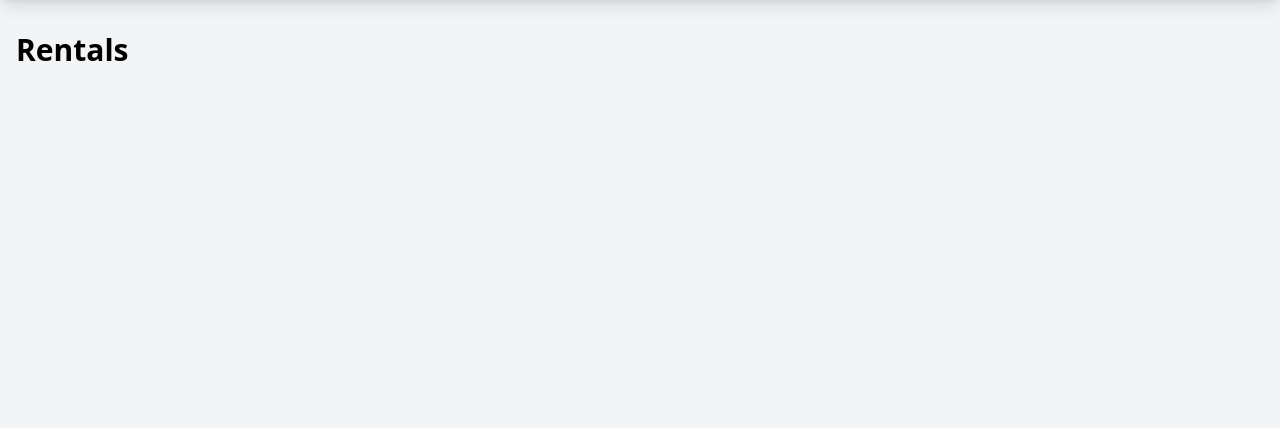
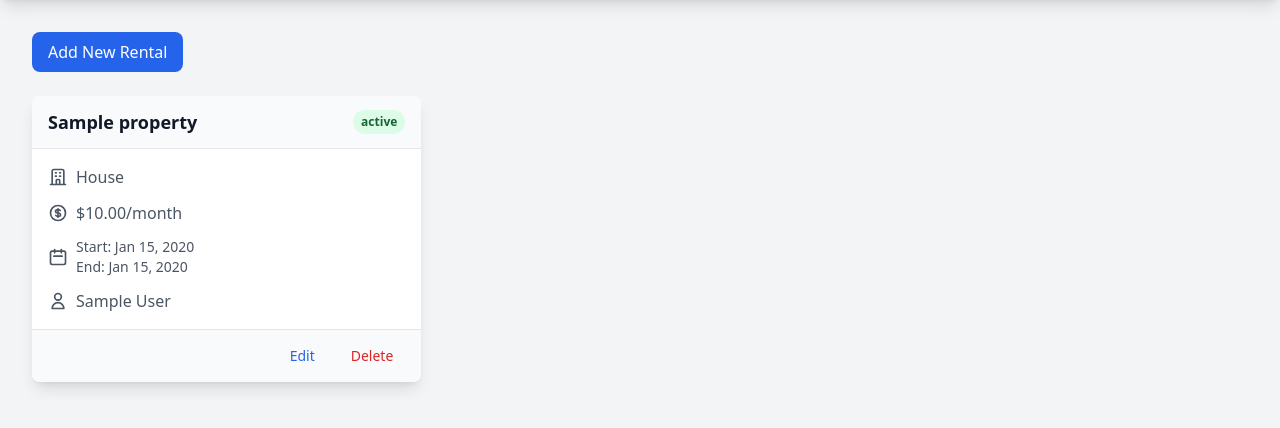
Before and after one commit to TheForgeTeam/prop-tech, a Django app: page /rentals/ in a window 1280 px wide. Shown: the part 64-492 px from the top of the page. Run offline with Django 5.2, Linux system fonts and the light colour scheme; tables that the repository leaves empty hold one stand-in row (values such as "Sample post"); some libraries are stand-ins or nearby versions.

Commit message:
feat: rental tabs cards added

```diff
--- a/real_estate_dashboard/properties/views.py
+++ b/real_estate_dashboard/properties/views.py
@@ -56,7 +56,23 @@ def dashboard(request):
 
 
 def rentals(request):
-    return render(request, 'properties/rentals.html')
+    # Get all rental deals with related property data
+    rental_deals = Deal.objects.filter(
+        deal_type='rent'
+    ).select_related('property', 'property__owner', 'property__owner__user').order_by('-created_at')
+
+    # Get monthly rental counts for the bar chart
+    monthly_rentals = Deal.objects.filter(
+        deal_type='rent'
+    ).extra(select={'month': "strftime('%%Y-%%m', start_date)"}).values('month').annotate(
+        count=Count('id')
+    ).order_by('month')
+
+    context = {
+        'rental_deals': rental_deals,
+        'monthly_data_json': json.dumps(list(monthly_rentals), cls=DecimalEncoder),
+    }
+    return render(request, 'properties/rentals.html', context)
 
 def properties(request):
     return render(request, 'properties/properties.html')
--- a/real_estate_dashboard/templates/properties/rentals.html
+++ b/real_estate_dashboard/templates/properties/rentals.html
@@ -1,8 +1,183 @@
-{% extends 'base.html' %}
+{% extends 'base.html' %} {% block extra_head %}
+<style>
+  .chart-container {
+    position: relative;
+    height: 300px;
+    width: 100%;
+  }
+</style>
+{% endblock %} {% block content %}
+<div class="container mx-auto px-4">
+  <!-- Monthly Rentals Chart -->
+  <!-- <div class="bg-white rounded-lg shadow mb-8">
+    <div class="p-6">
+      <h3 class="text-lg font-semibold mb-4">Monthly Rental Trends</h3>
+      <div class="chart-container">
+        <canvas id="monthlyRentalsChart"></canvas>
+      </div>
+    </div>
+  </div> -->
 
-{% block content %}
-<div class="container mx-auto">
-    <h1 class="text-3xl font-bold mb-6">Rentals</h1>
-    <!-- Content will go here -->
+  <!-- Add Property Button -->
+  <div class="mb-6">
+    <button
+      class="bg-blue-600 text-white px-4 py-2 rounded-lg hover:bg-blue-700 transition-colors"
+    >
+      Add New Rental
+    </button>
+  </div>
+
+  <!-- Rental Cards Grid -->
+  <div class="grid grid-cols-1 md:grid-cols-2 lg:grid-cols-3 gap-6">
+    {% for deal in rental_deals %}
+    <div class="bg-white rounded-lg shadow-lg overflow-hidden">
+      <!-- Card Header -->
+      <div class="bg-gray-50 px-4 py-3 border-b">
+        <div class="flex justify-between items-center">
+          <h3 class="text-lg font-semibold text-gray-900">
+            {{ deal.property.title }}
+          </h3>
+          <span
+            class="px-2 py-1 text-xs font-semibold rounded-full {% if deal.status == 'active' %}bg-green-100 text-green-800 {% elif deal.status == 'pending' %}bg-yellow-100 text-yellow-800 {% else %}bg-gray-100 text-gray-800{% endif %}"
+          >
+            {{ deal.status }}
+          </span>
+        </div>
+      </div>
+
+      <!-- Card Content -->
+      <div class="p-4">
+        <div class="space-y-3">
+          <!-- Property Details -->
+          <div class="flex items-center text-gray-600">
+            <svg
+              class="h-5 w-5 mr-2"
+              fill="none"
+              stroke="currentColor"
+              viewBox="0 0 24 24"
+            >
+              <path
+                stroke-linecap="round"
+                stroke-linejoin="round"
+                stroke-width="2"
+                d="M19 21V5a2 2 0 00-2-2H7a2 2 0 00-2 2v16m14 0h2m-2 0h-5m-9 0H3m2 0h5M9 7h1m-1 4h1m4-4h1m-1 4h1m-5 10v-5a1 1 0 011-1h2a1 1 0 011 1v5m-4 0h4"
+              />
+            </svg>
+            <span>{{ deal.property.property_type|title }}</span>
+          </div>
+
+          <!-- Price -->
+          <div class="flex items-center text-gray-600">
+            <svg
+              class="h-5 w-5 mr-2"
+              fill="none"
+              stroke="currentColor"
+              viewBox="0 0 24 24"
+            >
+              <path
+                stroke-linecap="round"
+                stroke-linejoin="round"
+                stroke-width="2"
+                d="M12 8c-1.657 0-3 .895-3 2s1.343 2 3 2 3 .895 3 2-1.343 2-3 2m0-8c1.11 0 2.08.402 2.599 1M12 8V7m0 1v8m0 0v1m0-1c-1.11 0-2.08-.402-2.599-1M21 12a9 9 0 11-18 0 9 9 0 0118 0z"
+              />
+            </svg>
+            <span class="font-medium"
+              >${{ deal.price|floatformat:2 }}/month</span
+            >
+          </div>
+
+          <!-- Dates -->
+          <div class="flex items-center text-gray-600">
+            <svg
+              class="h-5 w-5 mr-2"
+              fill="none"
+              stroke="currentColor"
+              viewBox="0 0 24 24"
+            >
+              <path
+                stroke-linecap="round"
+                stroke-linejoin="round"
+                stroke-width="2"
+                d="M8 7V3m8 4V3m-9 8h10M5 21h14a2 2 0 002-2V7a2 2 0 00-2-2H5a2 2 0 00-2 2v12a2 2 0 002 2z"
+              />
+            </svg>
+            <div class="text-sm">
+              <div>Start: {{ deal.start_date|date:"M d, Y" }}</div>
+              {% if deal.end_date %}
+              <div>End: {{ deal.end_date|date:"M d, Y" }}</div>
+              {% endif %}
+            </div>
+          </div>
+
+          <!-- Owner -->
+          <div class="flex items-center text-gray-600">
+            <svg
+              class="h-5 w-5 mr-2"
+              fill="none"
+              stroke="currentColor"
+              viewBox="0 0 24 24"
+            >
+              <path
+                stroke-linecap="round"
+                stroke-linejoin="round"
+                stroke-width="2"
+                d="M16 7a4 4 0 11-8 0 4 4 0 018 0zM12 14a7 7 0 00-7 7h14a7 7 0 00-7-7z"
+              />
+            </svg>
+            <span>{{ deal.property.owner.user.get_full_name }}</span>
+          </div>
+        </div>
+      </div>
+
+      <!-- Card Footer -->
+      <div class="bg-gray-50 px-4 py-3 border-t">
+        <div class="flex justify-end space-x-3">
+          <button class="px-3 py-1 text-sm text-blue-600 hover:text-blue-800">
+            Edit
+          </button>
+          <button class="px-3 py-1 text-sm text-red-600 hover:text-red-800">
+            Delete
+          </button>
+        </div>
+      </div>
+    </div>
+    {% endfor %}
+  </div>
 </div>
+
+<!-- Chart.js Script -->
+<script src="https://cdn.jsdelivr.net/npm/chart.js"></script>
+<script>
+  const monthlyData = JSON.parse('{{ monthly_data_json|safe }}');
+
+  const monthlyCtx = document
+    .getElementById('monthlyRentalsChart')
+    .getContext('2d');
+  new Chart(monthlyCtx, {
+    type: 'bar',
+    data: {
+      labels: monthlyData.map((item) => item.month),
+      datasets: [
+        {
+          label: 'Number of Rentals',
+          data: monthlyData.map((item) => item.count),
+          backgroundColor: '#3B82F6',
+          borderWidth: 1,
+        },
+      ],
+    },
+    options: {
+      responsive: true,
+      maintainAspectRatio: true,
+      scales: {
+        y: {
+          beginAtZero: true,
+          ticks: {
+            stepSize: 1,
+          },
+        },
+      },
+    },
+  });
+</script>
 {% endblock %}
```
